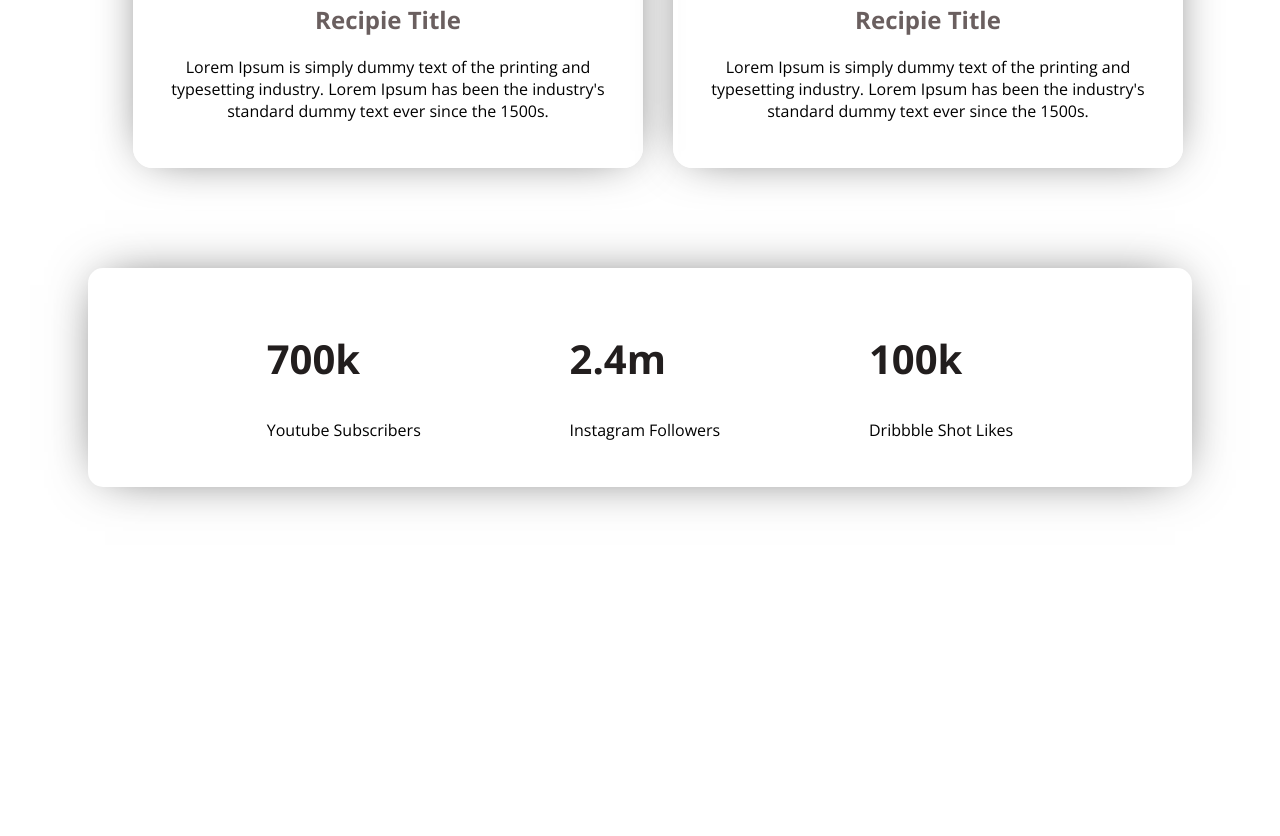
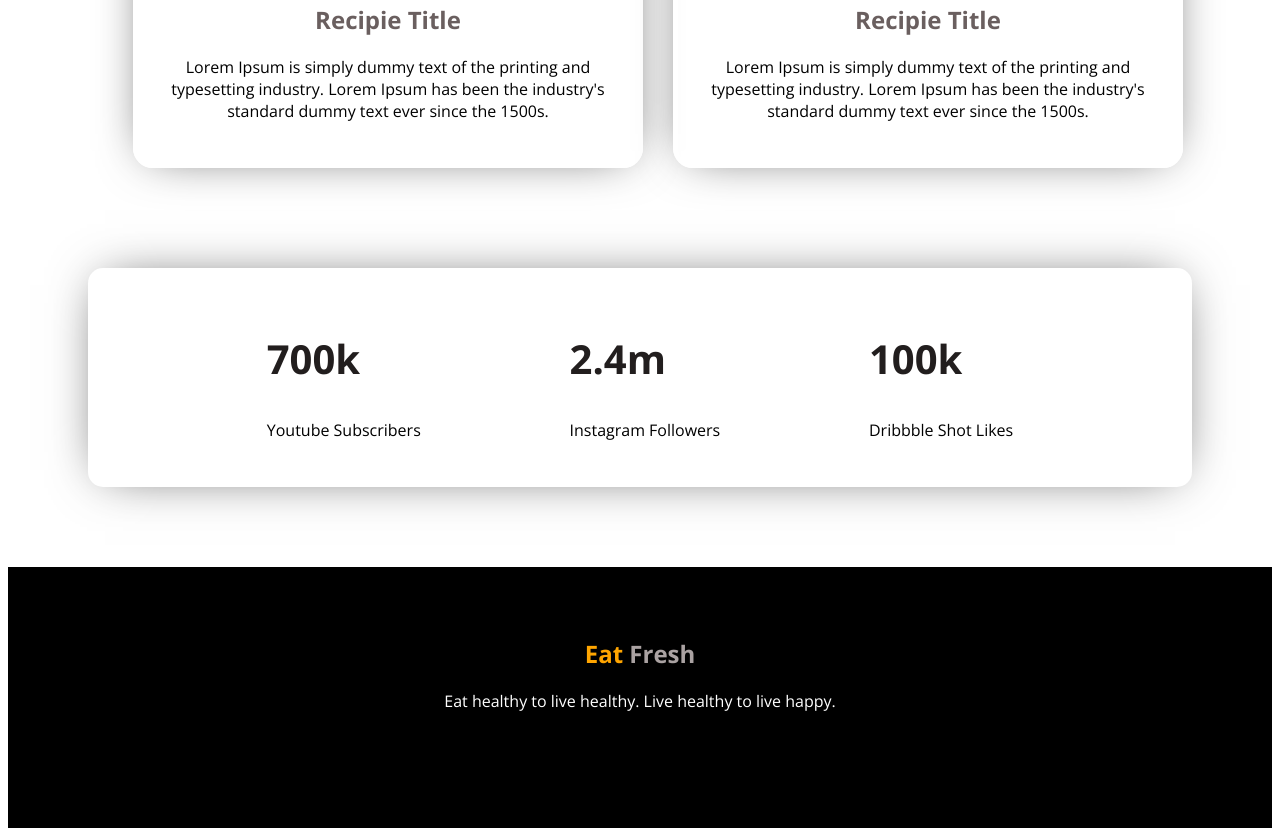
Before and after one commit to premhaldar/eat_helthy, a plain HTML site: page index.html in a window 1280 px wide. Shown: the part 1910-2746 px from the top of the page. Before the commit the page ends 2477 px from the top, so only its background shows below. Drawn offline with nearby package versions, Linux system fonts and the light colour scheme.

Commit message:
footer added

```diff
--- a/css/style.css
+++ b/css/style.css
@@ -175,3 +175,24 @@ section{
 /* ==============================
        counter css end
 ================================== */
+/* ==============================
+       footer css start
+================================== */
+footer{
+    background: #000;
+    width: 100%;
+    padding: 50px 0 100px 0;
+    text-align: center;
+}
+footer h2{
+    color: #aaa2a2;
+}
+footer h2 span{
+    color: orange;
+}
+footer p{
+    color: #fff;
+}
+/* ==============================
+       footer css end
+================================== */
--- a/index.html
+++ b/index.html
@@ -111,6 +111,16 @@
 <!-- =========================================
                  counter part end
 ========================================== -->
+<!-- =========================================
+                 footer part start
+========================================== -->
+<footer>
+    <h2><span>Eat</span> Fresh</h2>
+    <p>Eat healthy to live healthy. Live healthy to live happy.</p>
+</footer>
+<!-- =========================================
+                 footer part end
+========================================== -->
 
 
 </body>
```
